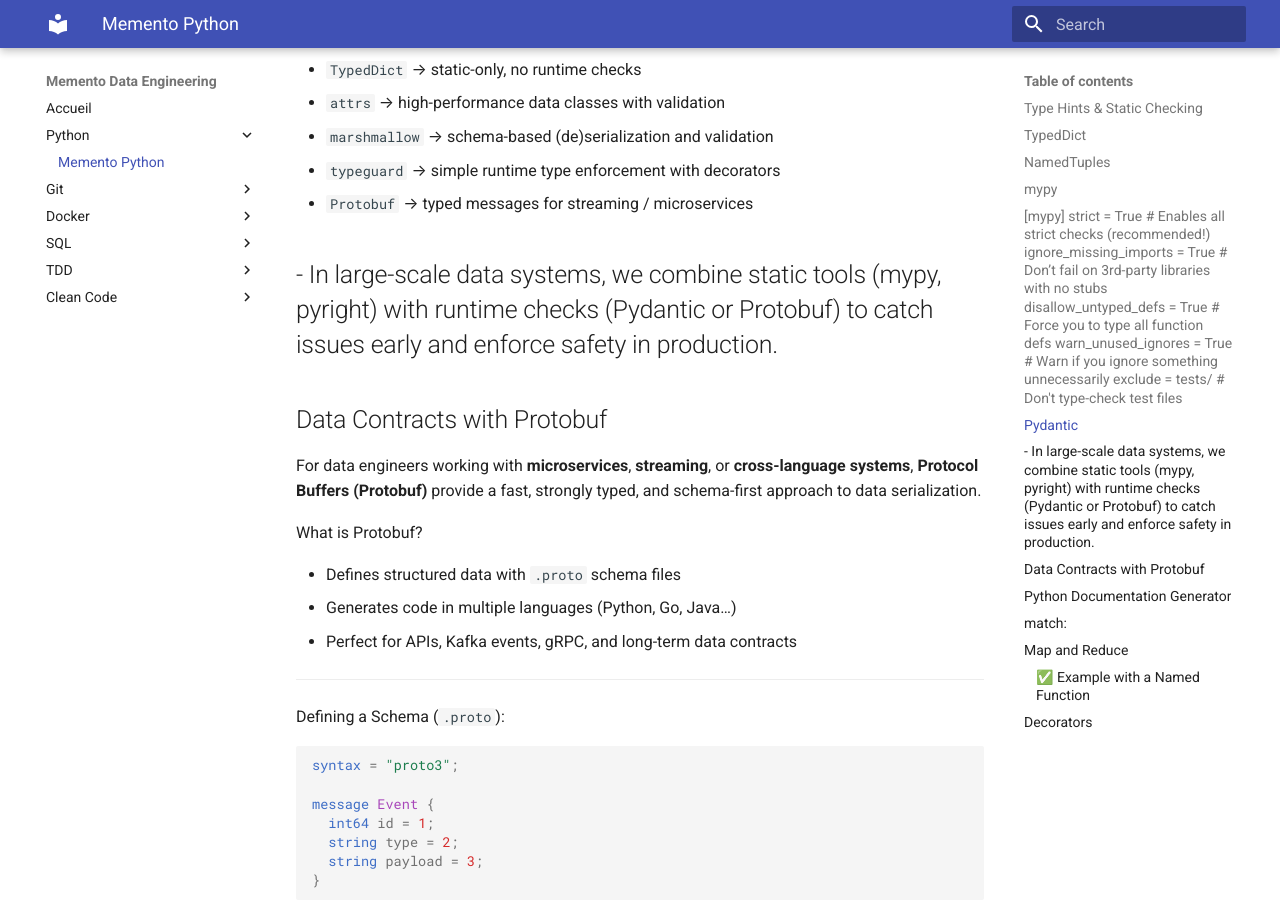
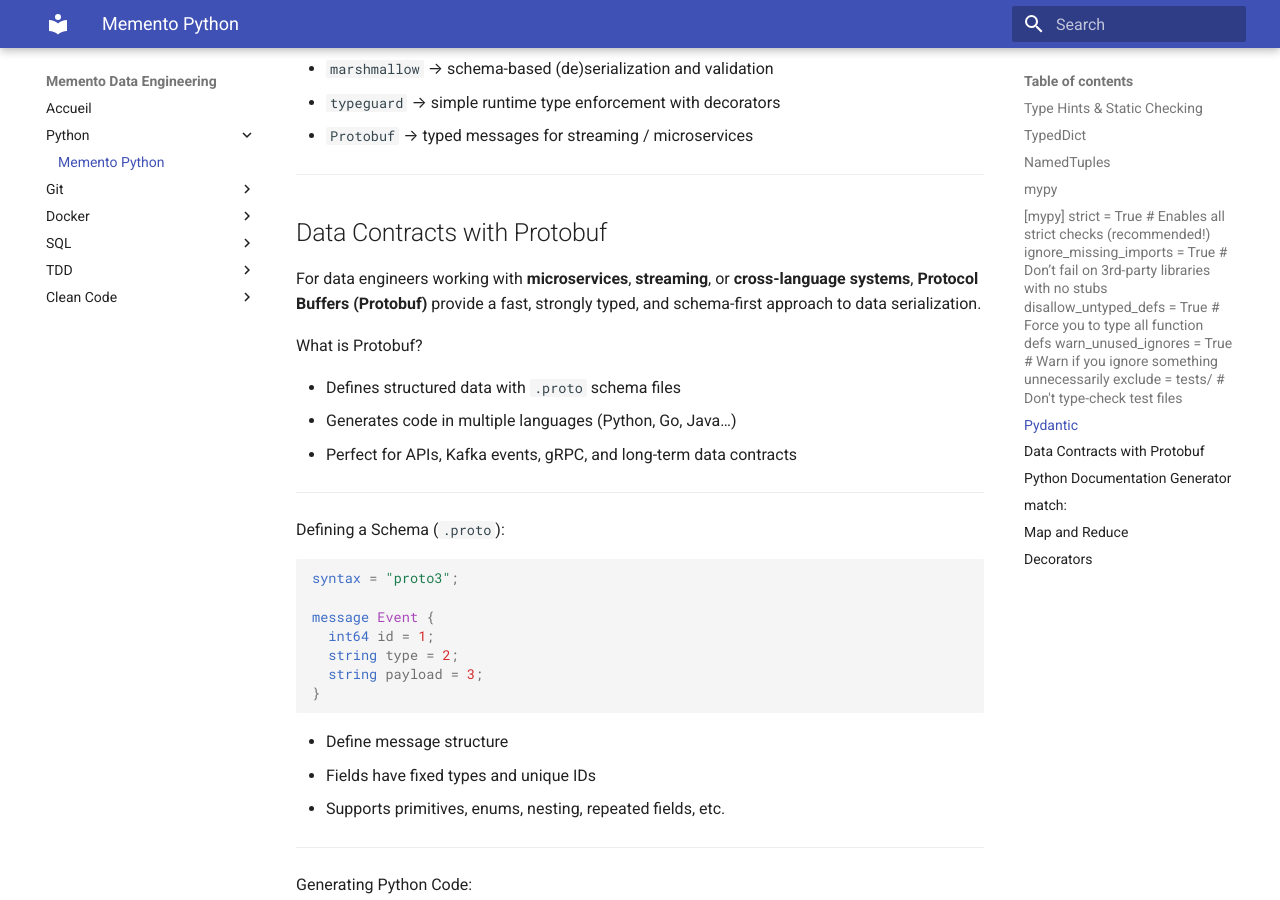
Before and after one commit to y-ikli/memento, an MkDocs documentation site: the page built from docs/python/memento_python.md, in a window 1280 px wide and 900 px high, scrolled down 6197 px. Built offline with MkDocs 1.6.1 and Material for MkDocs 9.7.7, drawn with Linux system fonts in a browser that asks for light colours; some of the changed text lies outside the part shown.

````diff
--- a/docs/python/memento_python.md
+++ b/docs/python/memento_python.md
@@ -176,7 +176,6 @@ print(user.id)  # ➜ 123 (auto-converted to int)
 - Converts compatible types (e.g., str ➜ int)
 - Raises clear validation errors on failure
 
----
 
 Field Constraints:
 
@@ -198,8 +197,6 @@ Product(name="A", price=-10)          # ❌ ValidationError
 - `min_length=2`: name must be at least 2 characters
 - `gt=0`: price must be greater than 0
 - `Field(...)`: required with constraints
-
----
 
 **Nested Models**
 
@@ -262,7 +259,6 @@ Pydantic is powerful, but We might also consider:
 - `typeguard` → simple runtime type enforcement with decorators
 - `Protobuf` → typed messages for streaming / microservices
 
-- In large-scale data systems, we combine static tools (mypy, pyright) with runtime checks (Pydantic or Protobuf) to catch issues early and enforce safety in production.
 ---
 ## Data Contracts with Protobuf
 
@@ -421,7 +417,7 @@ def traiter_message(message):
 - Applies a function to **each item** in an iterable.
 - Returns a new iterable (`map` object), often converted to a list.
 
-#### ✅ Example with a Named Function
+Example with a Named Function:
 ```python
 def square(x: int) -> int:
     return x * x
````
Also changed, not shown: other parts of docs/python/memento_python.md (+1 -1 lines), site/python/memento_python/index.html, site/search/search_index.json.
